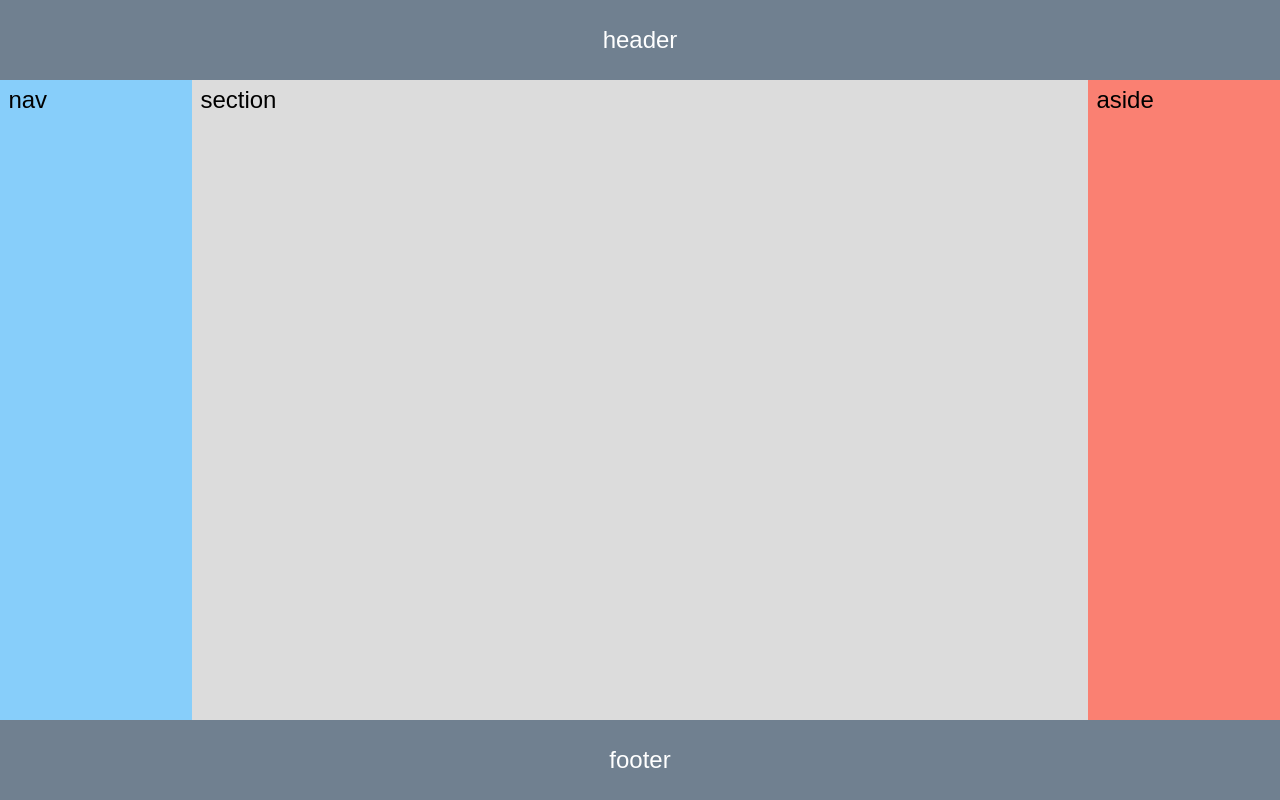
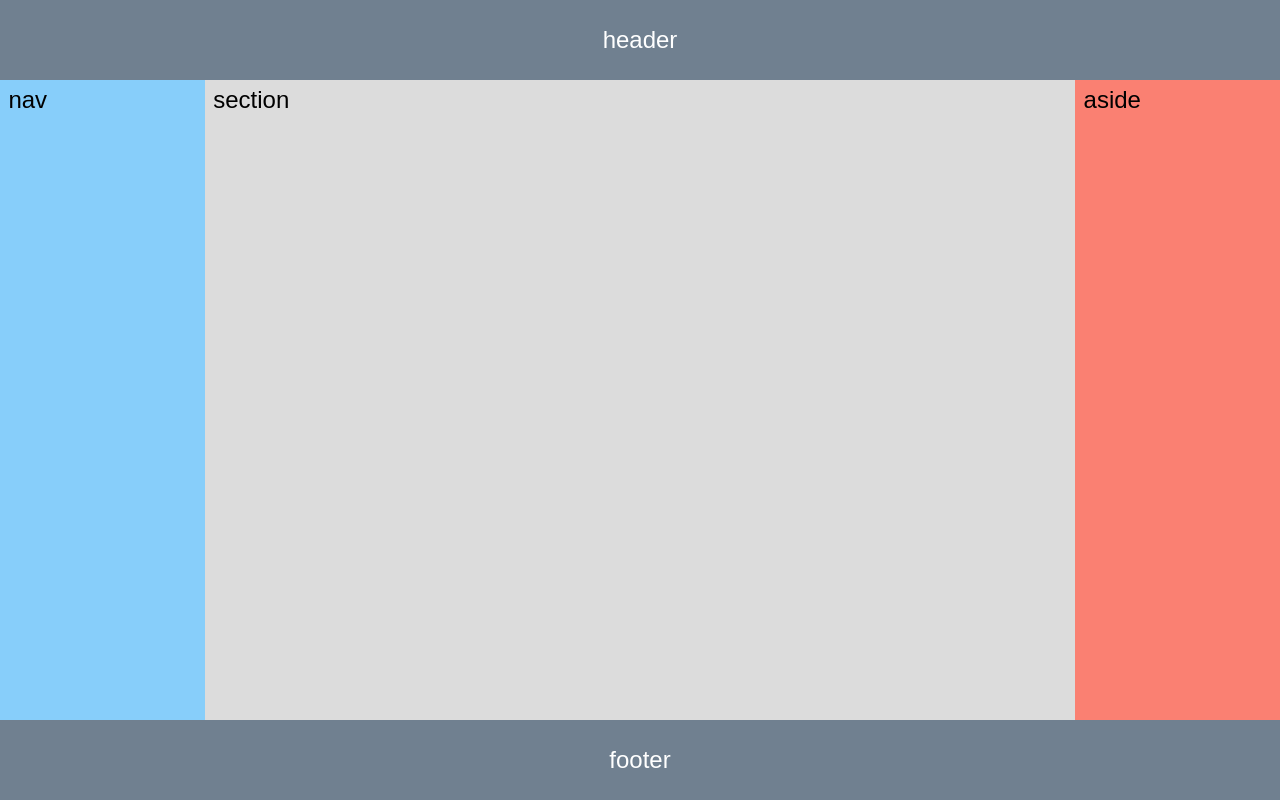
Before and after one commit to chicomelo/css-holy-grail, a website built with webpack: page index.html in a window 1280 px wide. Built offline with nearby package versions, Linux system fonts and the light colour scheme.

Commit message:
ajuste flex grow

```diff
--- a/css/style.css
+++ b/css/style.css
@@ -1,6 +1,6 @@
 :root{
   --header-footer-height: 10vh;
-  --nav-aside-width: 15vw;
+  --nav-aside-width: 16vw;
 }
 
 html, body, div, span,
@@ -38,8 +38,8 @@ header, footer{
 }
 
 main{
-  height: calc(100vh - (var(--header-footer-height) * 2));
   display: flex;
+  flex-grow: 1;
 }
 
 nav, aside{
@@ -57,8 +57,8 @@ aside{
 
 section{
   background-color: gainsboro;
-  width: calc(100vw - (var(--nav-aside-width) * 2));
   padding: 0.35em;
+  flex-grow: 1;
 }
 
 @media screen and (max-width: 768px) {
```
